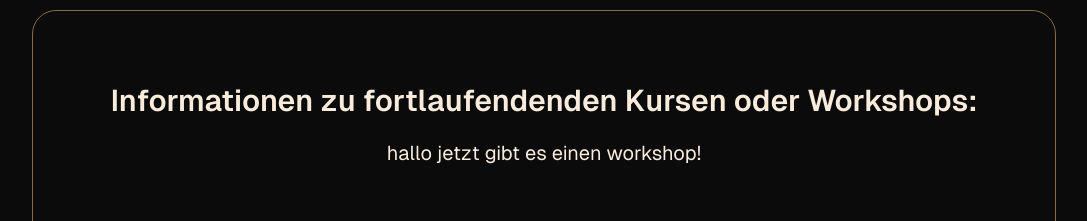
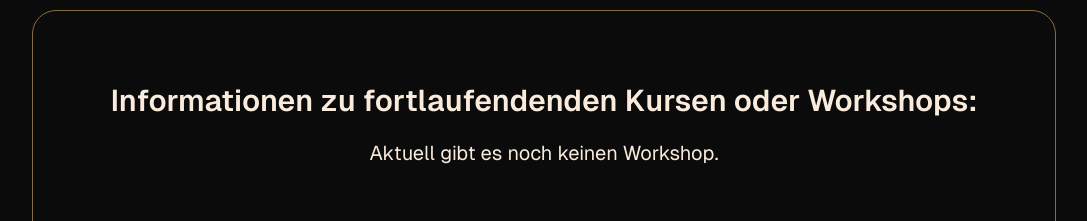
Before and after one commit to BlackSquirrel34/circus-for-everyone, a Next.js app: page / in a window 1280 px wide. Shown: the part 1520-1741 px from the top of the page, without its empty margins (96-1183 px from the left). Built offline with nearby package versions, Linux system fonts and the light colour scheme.

Commit message:
removed unused variables

```diff
--- a/src/components/Aktuell.tsx
+++ b/src/components/Aktuell.tsx
@@ -1,14 +1,16 @@
 "use client";
 
-import React from 'react';
+import React from "react";
 import { motion } from "framer-motion";
-
 
 export default function Aktuell() {
   return (
-    <div id="aktuell" className='flex justify-center items-center pt-16 ld:pt-20 pb-10 md:pb-20'>
-      <div className='text-center md:border md:border-gold md:rounded-3xl max-w-5xl w-full p-6'>
-        <div className='pt-12 pb-12 md:px-10 bg-darkbg leading-8'>
+    <div
+      id="aktuell"
+      className="flex justify-center items-center pt-16 ld:pt-20 pb-10 md:pb-20"
+    >
+      <div className="text-center md:border md:border-gold md:rounded-3xl max-w-5xl w-full p-6">
+        <div className="pt-12 pb-12 md:px-10 bg-darkbg leading-8">
           <motion.div
             initial={{
               opacity: 0,
@@ -24,22 +26,27 @@ export default function Aktuell() {
               once: true,
             }}
           >
-
             <h1 className="text-center mb-3 xl:text-3xl lg:text-3xl md:text-2xl text-xl font-semibold">
               Informationen zu fortlaufendenden Kursen oder Workshops:
             </h1>
-        <p className='mb-3 text-lg lg:text-xl pt-2'>
-            hallo jetzt gibt es einen workshop!
+            <p className="mb-3 text-lg lg:text-xl pt-2">
+              Aktuell gibt es noch keinen Workshop.
             </p>
-
 
             <h1 className="text-center mb-3 xl:text-3xl lg:text-3xl md:text-2xl text-xl font-semibold pt-16">
               Individuelle Workshops:
             </h1>
 
             <p className="mb-3 text-lg lg:text-xl pt-2">
-            Wenn du möchtest, dass ich einen Workshop für dein Unternehmen, deine Feier oder deine Gruppe gestalte:
-            Kontaktiere mich gerne direkt per <a className="text-red hover:text-contrast cursor-pointer" href="#kontakt">Mail oder Telefon.</a>
+              Wenn du möchtest, dass ich einen Workshop für dein Unternehmen,
+              deine Feier oder deine Gruppe gestalte: Kontaktiere mich gerne
+              direkt per{" "}
+              <a
+                className="text-red hover:text-contrast cursor-pointer"
+                href="#kontakt"
+              >
+                Mail oder Telefon.
+              </a>
             </p>
 
             <h1 className="text-center mb-3 xl:text-3xl lg:text-3xl md:text-2xl text-xl font-semibold pt-16">
--- a/src/components/Zirkus.tsx
+++ b/src/components/Zirkus.tsx
@@ -1,28 +1,14 @@
 "use client";
 
-import Image from 'next/image';
-import React from 'react';
-
+import React from "react";
 
 export default function Zirkus() {
-
   return (
-        <div id="zirkus" className='bg-darkbg w-full pb-12 md:pb-18 md:pt-16'>
-
-           {/*
-            <div className="flex relative justify-center items-center w-full rounded-lg overflow-hidden mx-auto md:pb-8">
-                <Image
-                    src="/3.jpg"
-                    alt="Inklusion"
-                    width={1720}
-                    height={1500}
-                    className="rounded-lg w-full"
-                />
-            </div>
-            */}
-
-            <div className="flex flex-col items-center text-center justify-center pt-24 pb-20 md:pt-16 md:pb-20
-            px-12 md:px-8 lg:px-12 md:mx-6 lg:mx-12 text-white w-full pr-6">
+    <div id="zirkus" className="bg-darkbg w-full pb-12 md:pb-18 md:pt-16">
+      <div
+        className="flex flex-col items-center text-center justify-center pt-24 pb-20 md:pt-16 md:pb-20
+            px-12 md:px-8 lg:px-12 md:mx-6 lg:mx-12 text-white w-full pr-6"
+      >
         <div className="text-left lg:text-xl sm:text-xl text-lg">
           <p className="mb-3">
             Seit 2018 lerne und arbeite ich im Zirkus Giovanni (Bamberg).
@@ -38,14 +24,12 @@ export default function Zirkus() {
             Denn dadurch bringt er/sie etwas Einzigartiges in die Gemeinschaft.
           </p>
           <p className="mt-3">
-                        Jede:r kann etwas neues lernen und daran wachsen.<br />
+            Jede:r kann etwas neues lernen und daran wachsen.
+            <br />
           </p>
-                    <p>
-                        Jede:r darf sich zeigen und verdient es, gesehen zu werden.
-                    </p>
+          <p>Jede:r darf sich zeigen und verdient es, gesehen zu werden.</p>
         </div>
       </div>
-
     </div>
   );
 }
```
Lines whose indentation alone changed are shown as unchanged.
